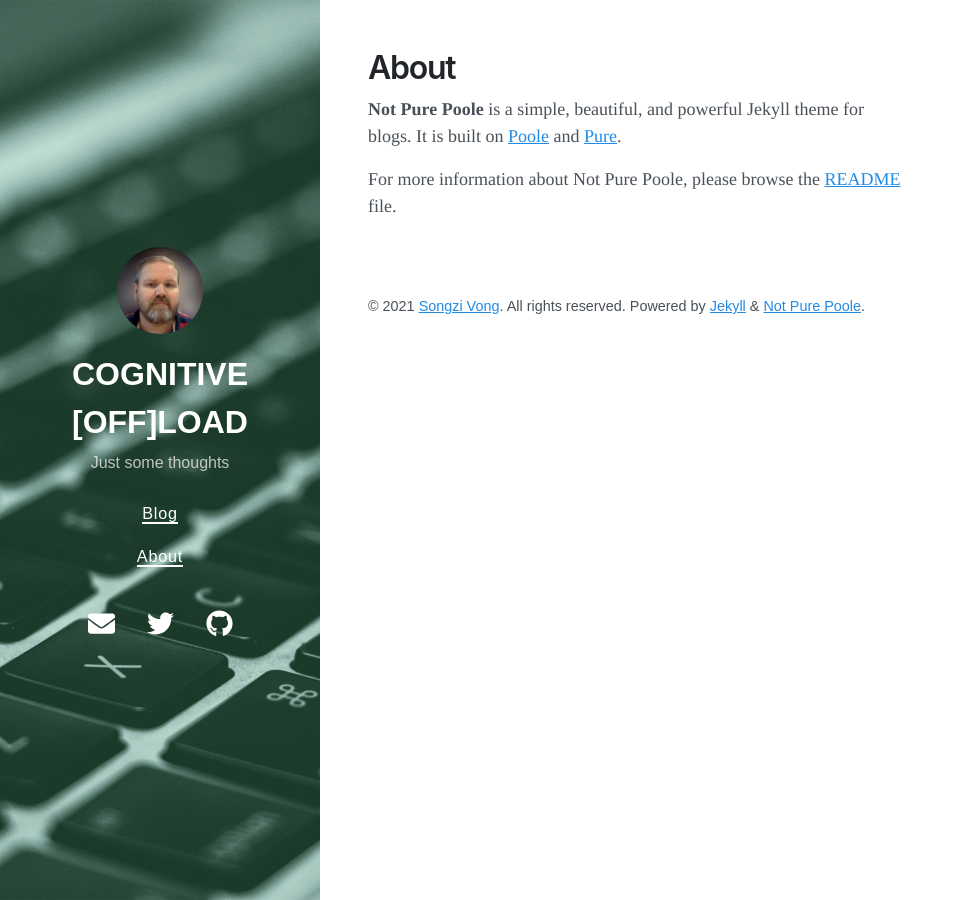
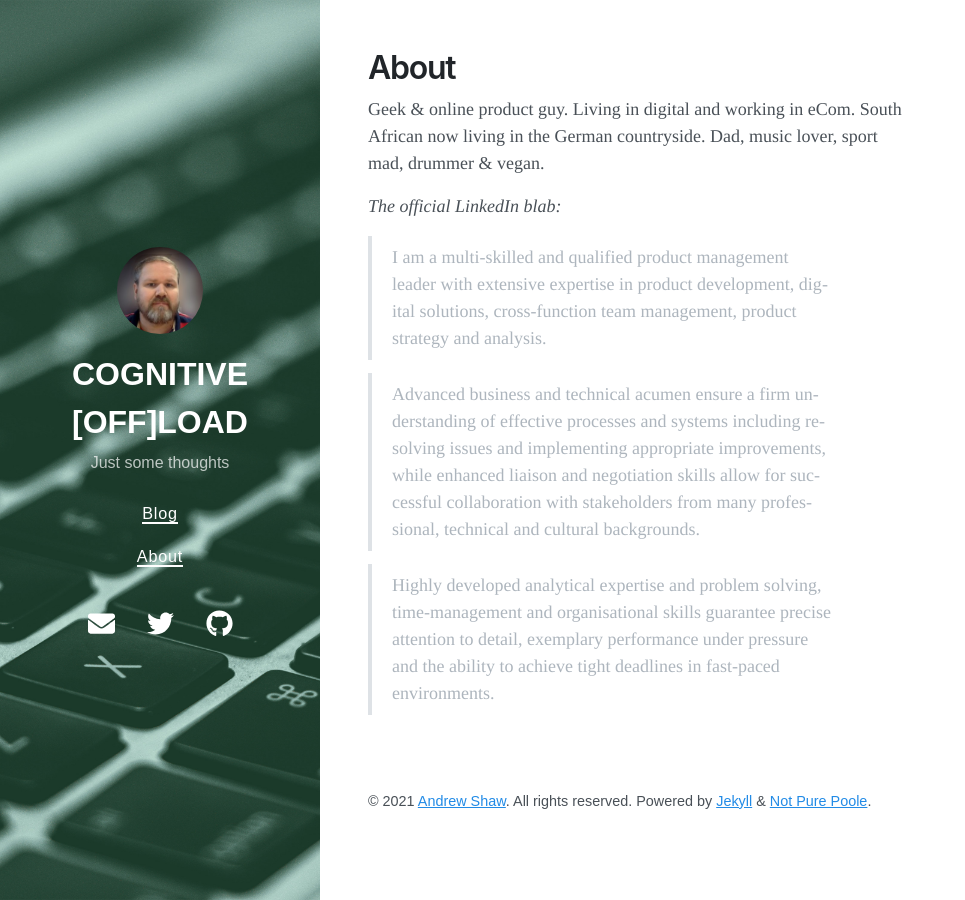
Before and after one commit to andrewshawza/cognitive, a Jekyll site: the page built from about.md, in a window 1280 px wide. Shown: the whole page, without its empty margins (0-965 px from the left). Built offline with Jekyll 4.4.1, drawn with Linux system fonts in a browser that asks for light colours; nearby versions of some CDN libraries.

Commit message:
Update author add about me

```diff
--- a/_config.yml
+++ b/_config.yml
@@ -54,6 +54,6 @@ sass:
 
 # Specify the author for blog posts
 author:
-  name: Songzi Vong
-  url: https://github.com/vszhub/
-  email: vszhub@gmail.com
+  name: Andrew Shaw
+  url: https://andrewshawza.github.io/cognitive
+  email:
--- a/about.md
+++ b/about.md
@@ -3,6 +3,12 @@ layout: page
 title: About
 ---
 
-**Not Pure Poole** is a simple, beautiful, and powerful Jekyll theme for blogs. It is built on [Poole](https://github.com/poole/poole) and [Pure](https://purecss.io/).
+Geek & online product guy. Living in digital and working in eCom. South African now living in the German countryside. Dad, music lover, sport mad, drummer & vegan.
 
-For more information about Not Pure Poole, please browse the [README](https://github.com/vszhub/not-pure-poole) file.
+*The official LinkedIn blab:*
+
+> I am a multi-skilled and qualified product management leader with extensive expertise in product development, digital solutions, cross-function team management, product strategy and analysis.
+
+> Advanced business and technical acumen ensure a firm understanding of effective processes and systems including resolving issues and implementing appropriate improvements, while enhanced liaison and negotiation skills allow for successful collaboration with stakeholders from many professional, technical and cultural backgrounds.
+
+> Highly developed analytical expertise and problem solving, time-management and organisational skills guarantee precise attention to detail, exemplary performance under pressure and the ability to achieve tight deadlines in fast-paced environments.
```
